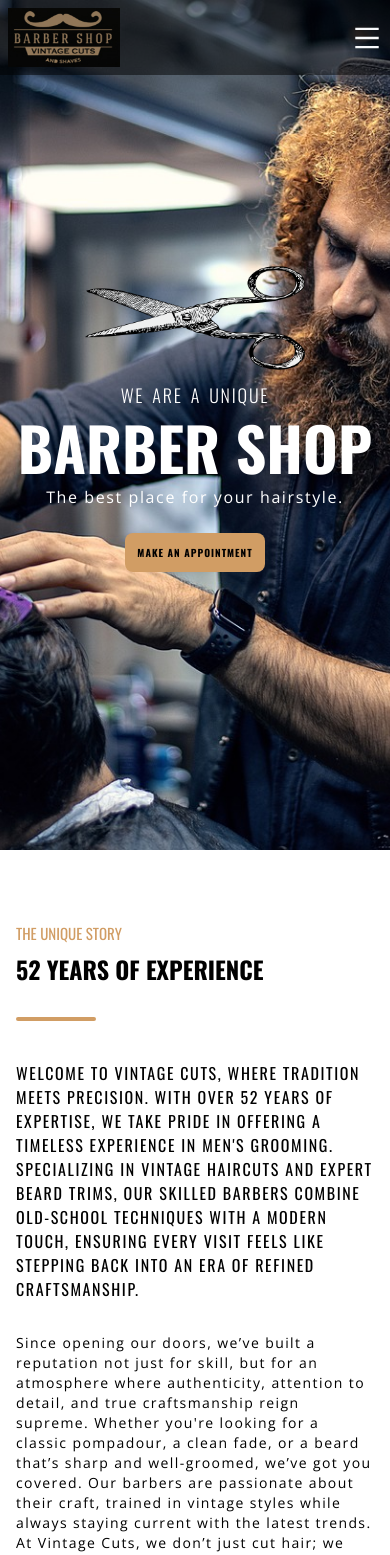
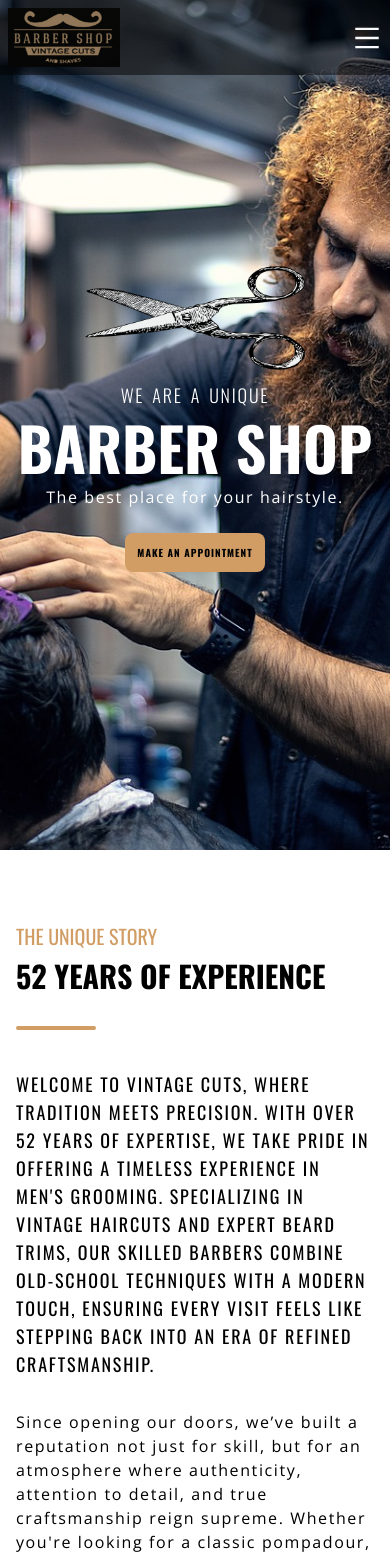
Before and after one commit to Danieljamespm/barber-shop-react, a React (Vite) app: page / in a window 390 px wide. Shown: the top 1555 px of the page. Built offline with nearby package versions, Linux system fonts and the light colour scheme.

Commit message:
updating font size for mobile.

```diff
--- a/src/Components/Aboutus.jsx
+++ b/src/Components/Aboutus.jsx
@@ -6,16 +6,16 @@ const Aboutus = () => {
         <div className='maw-w-[1240px] mx-auto grid md:grid-cols-2 font-oswald md:px-16'>
             <div className='flex flex-col justify-center'>
 
-            <p className='text-[15px] text-[#D19D64] pt-10 mb-2 md:py-2'>THE UNIQUE STORY</p>
+            <p className='text-xl text-[#D19D64] pt-10 mb-2 md:py-2'>THE UNIQUE STORY</p>
 
-            <h1 className='text-2xl sm:text-5xl font-bold'>52 YEARS OF EXPERIENCE</h1>
+            <h1 className='text-3xl sm:text-5xl font-bold'>52 YEARS OF EXPERIENCE</h1>
             <hr className='w-20 h-1 bg-[#D19D64] border-0 rounded mb-10 mt-8' />
 
 
 
-            <p className='text-md pb-8 text-balance tracking-widest uppercase text-clip'>Welcome to Vintage Cuts, where tradition meets precision. With over 52 years of expertise, we take pride in offering a timeless experience in men's grooming. Specializing in vintage haircuts and expert beard trims, our skilled barbers combine old-school techniques with a modern touch, ensuring every visit feels like stepping back into an era of refined craftsmanship.</p>
+            <p className='text-lg pb-8 text-balance tracking-widest uppercase text-clip'>Welcome to Vintage Cuts, where tradition meets precision. With over 52 years of expertise, we take pride in offering a timeless experience in men's grooming. Specializing in vintage haircuts and expert beard trims, our skilled barbers combine old-school techniques with a modern touch, ensuring every visit feels like stepping back into an era of refined craftsmanship.</p>
 
-            <p className='text-sm text-balance tracking-widest pb-10 font-Opensans font-light'>Since opening our doors, we’ve built a reputation not just for skill, but for an atmosphere where authenticity, attention to detail, and true craftsmanship reign supreme. Whether you're looking for a classic pompadour, a clean fade, or a beard that’s sharp and well-groomed, we’ve got you covered. Our barbers are passionate about their craft, trained in vintage styles while always staying current with the latest trends. At Vintage Cuts, we don’t just cut hair; we create lasting impressions.
+            <p className='text-md text-balance tracking-widest pb-10 font-Opensans font-light'>Since opening our doors, we’ve built a reputation not just for skill, but for an atmosphere where authenticity, attention to detail, and true craftsmanship reign supreme. Whether you're looking for a classic pompadour, a clean fade, or a beard that’s sharp and well-groomed, we’ve got you covered. Our barbers are passionate about their craft, trained in vintage styles while always staying current with the latest trends. At Vintage Cuts, we don’t just cut hair; we create lasting impressions.
             <br/>
             Join us for a grooming experience that’s more than just a haircut – it’s a tradition.</p>
             </div>
@@ -25,7 +25,7 @@ const Aboutus = () => {
 
 
 
-        <button className='bg-[#D19D64] text-black px-6 py-2 m-5 md:mx-32 text-[9px] font-oswald  hover:bg-black hover:text-[#D19D64] hover:duration-500 rounded-lg font-bold tracking-widest'>READ MORE</button>
+        <button className='bg-[#D19D64] text-black px-7 py-3 m-5 md:mx-32 text-xs font-oswald  hover:bg-black hover:text-[#D19D64] hover:duration-500 rounded-lg font-bold tracking-widest'>READ MORE</button>
 
 
 
```
